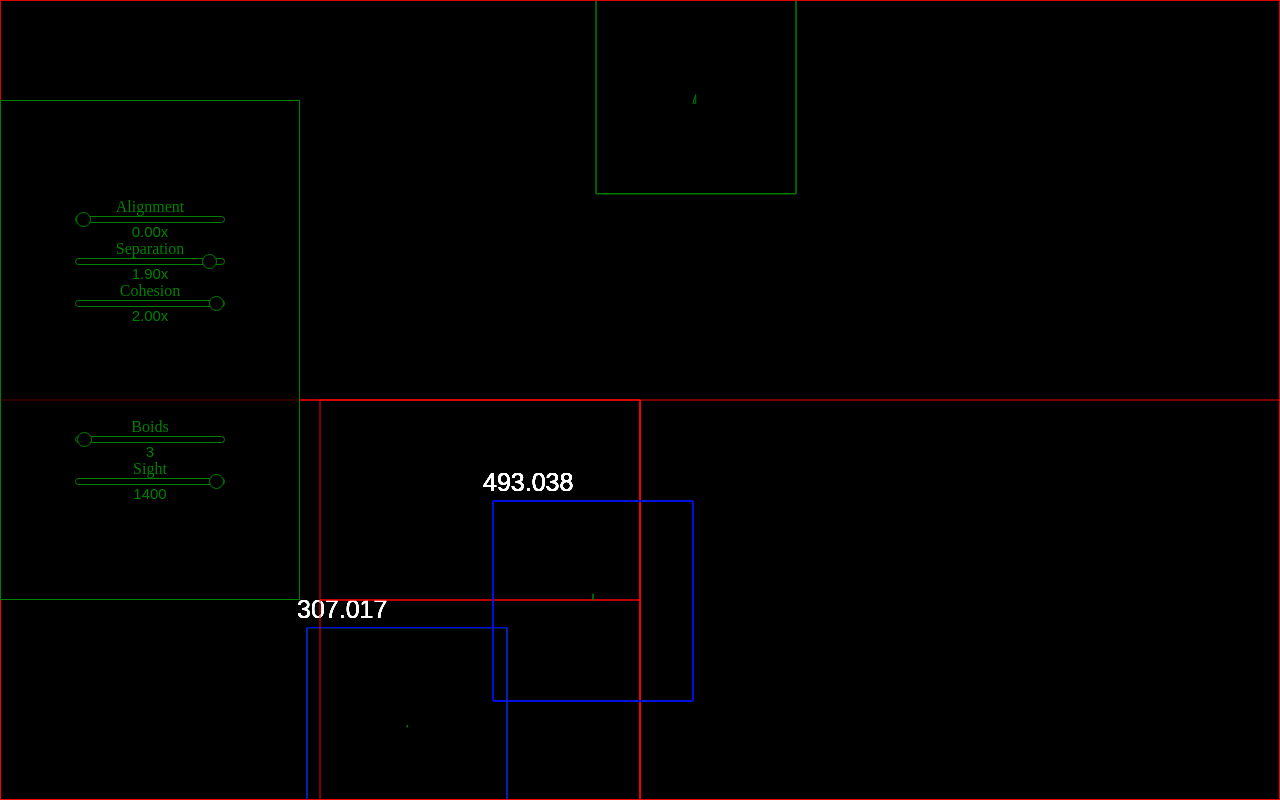
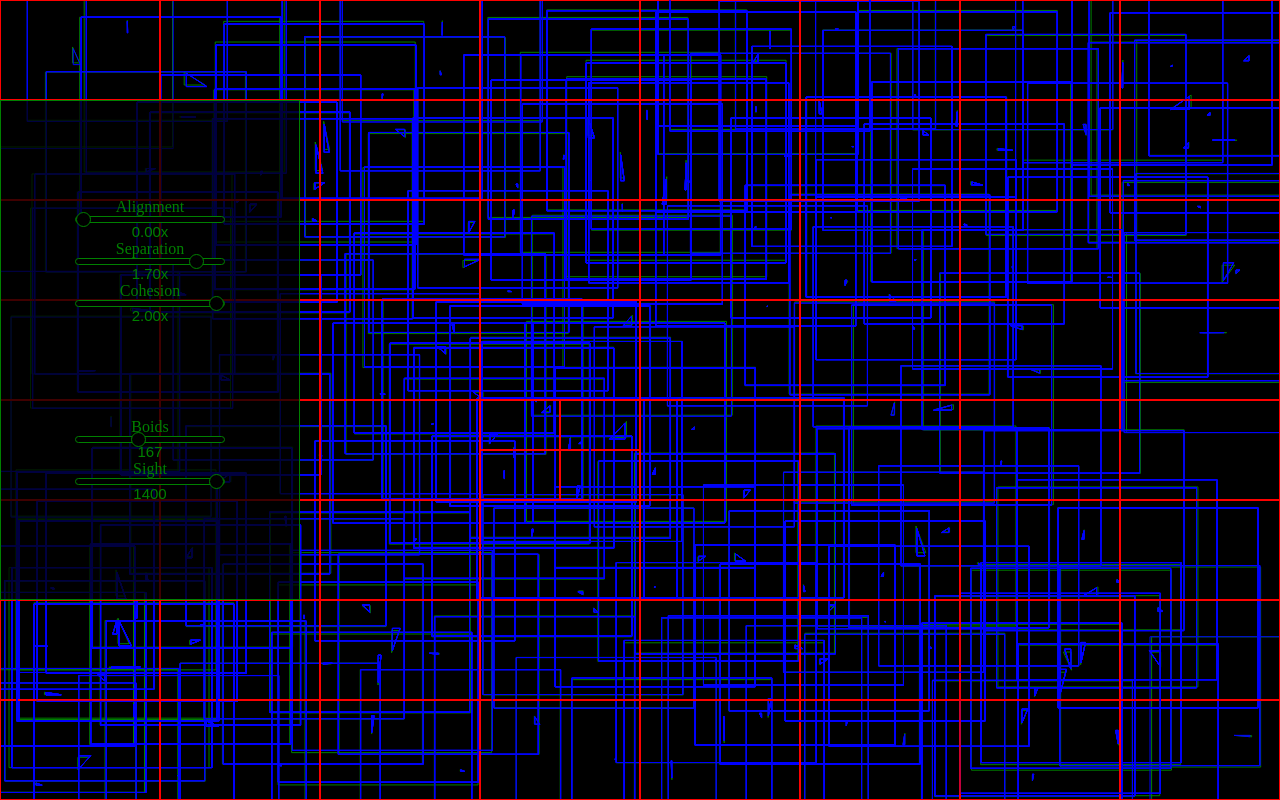
Before and after one commit to michaelmoreno/boids-algorithm, a plain HTML site: page index.html in a window 1280 px wide. Drawn offline with Linux system fonts and the light colour scheme; animation ran at ten frames a second; a web font is replaced by a local one.

Commit message:
Quadtree implemented.

```diff
--- a/boid.js
+++ b/boid.js
@@ -5,8 +5,9 @@ export class Boid {
     this.vel = new constantVector(10);
     this.accel = new Vector2D(0, 0);
     this.maxForce = 0.1;
-    this.maxSpeed = 1;
+    this.maxSpeed = 3;
     this.sight = 100;
+    this.nearbyBoids = [];
   }
 
   edges() {
@@ -26,7 +27,8 @@ export class Boid {
     // let sight = 100;
     let sum = new Vector2D(0, 0);
     let total = 0;
-    for (let other of boids) {
+    // console.log(boids[0].pos);
+    for (let other of this.nearbyBoids) {
       let dist = Math.sqrt(((other.pos.x - this.pos.x) ** 2) + (Math.abs((other.pos.y - this.pos.y) ** 2)));
       if (other != this && dist < this.sight) {
         sum.add(other.vel)
@@ -46,7 +48,7 @@ export class Boid {
     // let sight = 100;
     let sum = new Vector2D(0, 0);
     let total = 0;
-    for (let other of boids) {
+    for (let other of this.nearbyBoids) {
       let dist = Math.sqrt(((other.pos.x - this.pos.x) ** 2) + (Math.abs((other.pos.y - this.pos.y) ** 2)));
       if (other != this && dist < this.sight) {
         sum.add(other.pos)
@@ -66,7 +68,7 @@ export class Boid {
     // let sight = 100;
     let sum = new Vector2D(0, 0);
     let total = 0;
-    for (let other of boids) {
+    for (let other of this.nearbyBoids) {
       let dist = Math.sqrt(((other.pos.x - this.pos.x) ** 2) + (Math.abs((other.pos.y - this.pos.y) ** 2)));
       if (other != this && dist < this.sight) {
         let diff = new Vector2D(this.pos.x,this.pos.y);
--- a/index.html
+++ b/index.html
@@ -19,7 +19,7 @@
         </div>
         <div class="slider-box">
           <label for="separation">Separation</label>
-          <input type="range" min="0" max="20" value="19" class="slider" id="separation">
+          <input type="range" min="0" max="20" value="17" class="slider" id="separation">
           <p id="separation-value"></p>
         </div>
         <div class="slider-box">
@@ -31,7 +31,7 @@
       <div class="bot">
         <div class="slider-box">
           <label for="boids">Boids</label>
-          <input type="range" min="1" max="400" value="3" class="slider" id="boids">
+          <input type="range" min="1" max="400" value="167" class="slider" id="boids">
           <p id="boids-value"></p>
         </div>
         <div class="slider-box">
--- a/quadtree.js
+++ b/quadtree.js
@@ -26,6 +26,9 @@ class Rectangle {
     this.anchor = anchor;
   }
   contains(point) {
+    if (this.anchor){
+      // console.log(point);
+    }
     if (point === this.anchor) {
       return false;
     }
@@ -37,11 +40,11 @@ class Rectangle {
   }
 
   intersects(range) {
-    ctx.beginPath();
-    ctx.fillStyle = 'white';
-    ctx.fillText(range.x.toFixed(3), range.x-10, range.y-10)
-    ctx.font = '25px arial';
-    ctx.closePath();
+    // ctx.beginPath();
+    // ctx.fillStyle = 'white';
+    // ctx.fillText(range.x.toFixed(3), range.x-10, range.y-10)
+    // ctx.font = '25px arial';
+    // ctx.closePath();
 
     const noIntersec = (
       range.x + range.w < this.x ||
@@ -169,25 +172,23 @@ class Quadtree {
 
     if (!this.boundary.intersects(range)) {
       // console.log(`no intersection`);
-      range.draw('blue')
       return;
     } else {
       this.boundary.draw('red')
-      range.draw('green');
       for (let p of this.points) {
-        count++;
         if (range.contains(p)) {
-          ctx.beginPath();
-          ctx.arc(range.anchor.pos.x, range.anchor.pos.y, 10, 0, Math.PI * 2, false);
-          ctx.moveTo(range.anchor.pos.x, range.anchor.pos.y);
-          ctx.lineTo(p.pos.x, p.pos.y)
-          ctx.closePath();
-          ctx.strokeStyle = 'blue';
-          ctx.stroke();
+          // ctx.beginPath();
+          // ctx.arc(range.anchor.pos.x, range.anchor.pos.y, 10, 0, Math.PI * 2, false);
+          // ctx.moveTo(range.anchor.pos.x, range.anchor.pos.y);
+          // ctx.lineTo(p.pos.x, p.pos.y)
+          // ctx.closePath();
+          // ctx.strokeStyle = 'blue';
+          // ctx.stroke();
 
           range.draw('blue')
 
           // console.log('contains');
+          range.anchor.nearbyBoids.push(p);
           found.push(p);
           p.draw(ctx, false, 'blue');
         }
--- a/script.js
+++ b/script.js
@@ -24,6 +24,9 @@ function init() {
   for (let i = 0; i < boidsSlider.value; i++) {
     boids.push(new Boid(new Vector2D(Math.random() * canvas.width, Math.random() * canvas.height)));
   }
+  // boids.push(new Boid(new Vector2D(500, 600)));
+  // boids.push(new Boid(new Vector2D(550, 650)));
+  // boids.push(new Boid(new Vector2D(530, 630)));
 }
 
 
@@ -55,29 +58,38 @@ function render() {
   ctx.clearRect(0, 0, canvas.width, canvas.height);
 
   let boundary = new Rectangle(0, 0, canvas.width, canvas.height);
-  qtree = new Quadtree(boundary, 1);
+  qtree = new Quadtree(boundary, 4);
 
   let found;
   for (let boid of boids) {
+    boid.draw(ctx, sightVisible);
     qtree.insert(boid)
     let range = new Rectangle(boid.pos.x - 100, boid.pos.y - 100, 200, 200, boid);
     // console.log(range);
     range.draw();
-    found = qtree.query(range);
-    if (count < 1){
-      count++;
-      console.log(qtree);
-      console.log(found);
-      console.log();
-    }
+    // found = qtree.query(range);
 
 
     boid.edges();
     boid.flock(boids)
     boid.update();
-    boid.draw(ctx, sightVisible);
-    qtree.render();
+    // qtree.render();
   }
+
+  for (let boid of boids) {
+    let range = new Rectangle(boid.pos.x - 100, boid.pos.y - 100, 200, 200, boid);
+    qtree.query(range);
+    // if (count < 1){
+    //   count++;
+    //   console.log(boid);
+    //   console.log(boid.nearbyBoids);
+    //   // console.log(found);
+    //   // console.log(qtree);
+    //   // console.log(found);
+    //   // console.log();
+    // }
+  }
+
   // ctx.fillText(found.length, qtree.boundary.x, qtree.boundary.y);
   // ctx.font = '25px arial';
   requestAnimationFrame(render);
```
